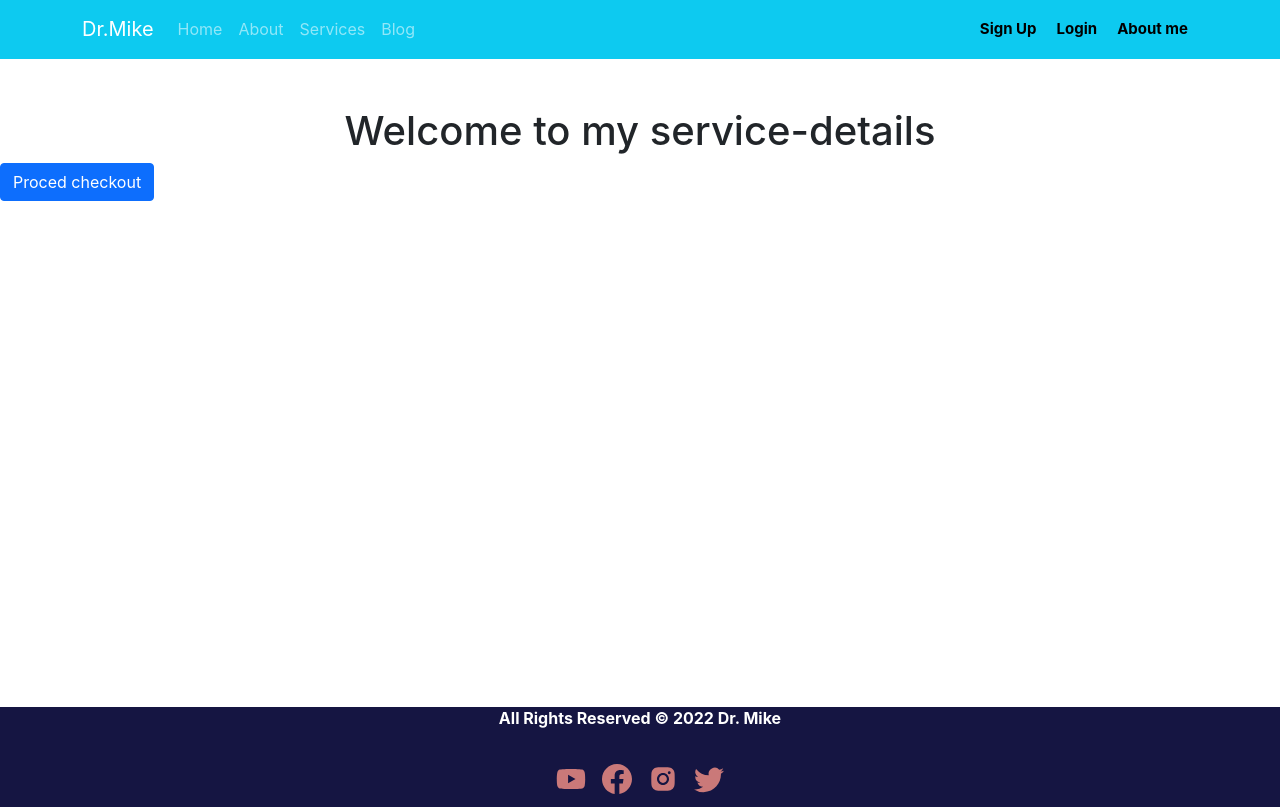
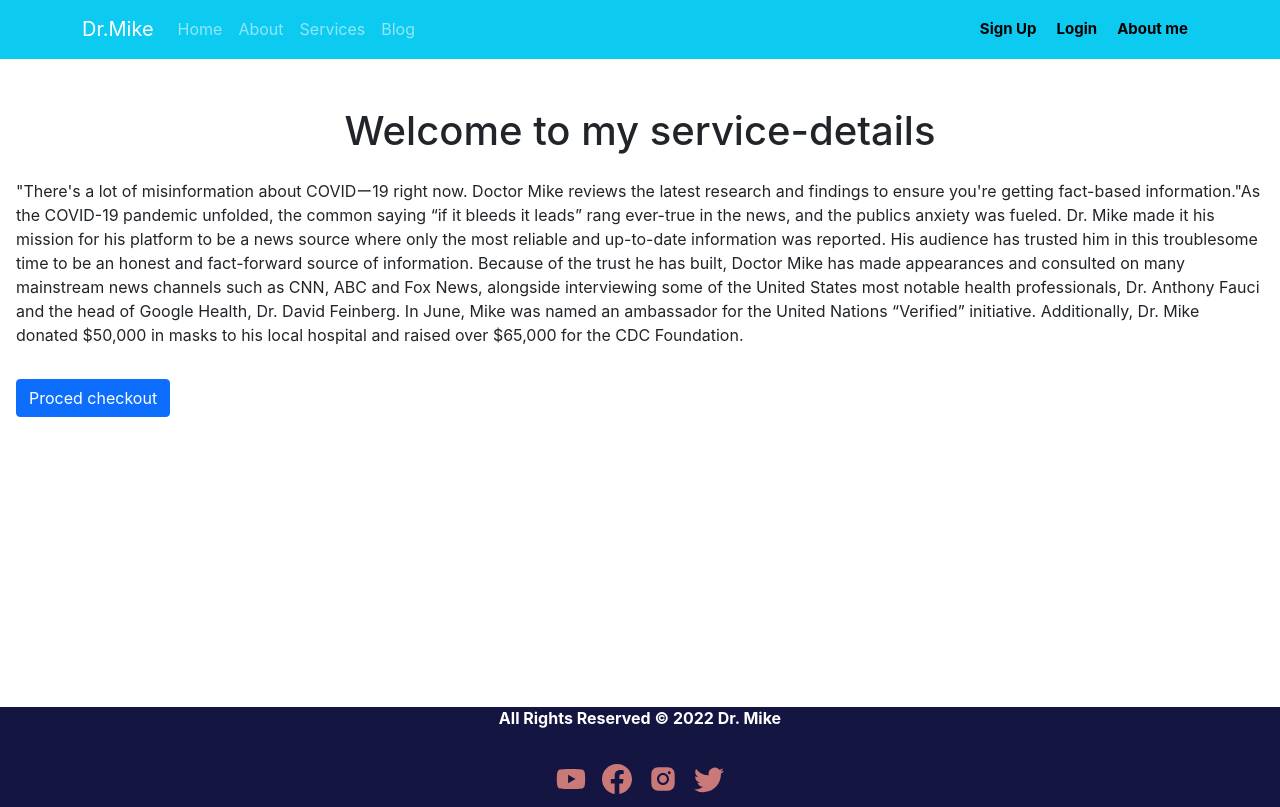
Before and after one commit to Ummy-Aimon/Independent-Service-official-website, a React (Create React App) app: page /servicedetail in a window 1280 px wide. Built offline with nearby package versions, Linux system fonts and the light colour scheme; no server answers.

Commit message:
checkout updeted

```diff
--- a/src/Component/CheckOut/CheckOut.js
+++ b/src/Component/CheckOut/CheckOut.js
@@ -1,10 +1,12 @@
 import React from 'react';
+import checkout from '../../images/Checkout.jpg'
 import './CheckOut.css'
 
 const CheckOut = () => {
     return (
         <div className="check">
-          <h2 className="title">Please CheckOut</h2>
+          <h2 className="title mt-5">Please CheckOut</h2>
+          <img className="p-5 img" src={checkout} alt="" />
         </div>
     );
 };
--- a/src/HomePages/ServiceDetail/ServiceDetail.js
+++ b/src/HomePages/ServiceDetail/ServiceDetail.js
@@ -6,7 +6,8 @@ const ServiceDetail = () => {
     return (
         <div className="detail">
             <h1 className="text-center mt-5">Welcome to my service-details</h1>
-         <Link  to="/checkout">
+            <p className="p-3">"There's a lot of misinformation about COVIDー19 right now. Doctor Mike reviews the latest research and findings to ensure you're getting fact-based information."As the COVID-19 pandemic unfolded, the common saying “if it bleeds it leads” rang ever-true in the news, and the publics anxiety was fueled. Dr. Mike made it his mission for his platform to be a news source where only the most reliable and up-to-date information was reported. His audience has trusted him in this troublesome time to be an honest and fact-forward source of information. Because of the trust he has built, Doctor Mike has made appearances and consulted on many mainstream news channels such as CNN, ABC and Fox News, alongside interviewing some of the United States most notable health professionals, Dr. Anthony Fauci and the head of Google Health, Dr. David Feinberg. In June, Mike was named an ambassador for the United Nations “Verified” initiative. Additionally, Dr. Mike donated $50,000 in masks to his local hospital and raised over $65,000 for the CDC Foundation.  </p>
+         <Link className='p-3' to="/checkout">
              <button type="submit" className="btn btn-primary">Proced checkout</button>
          </Link>
         </div>
```
Also changed, not shown: src/Component/CheckOut/CheckOut.css (line endings or trailing spaces), src/images/Checkout.jpg (added).
